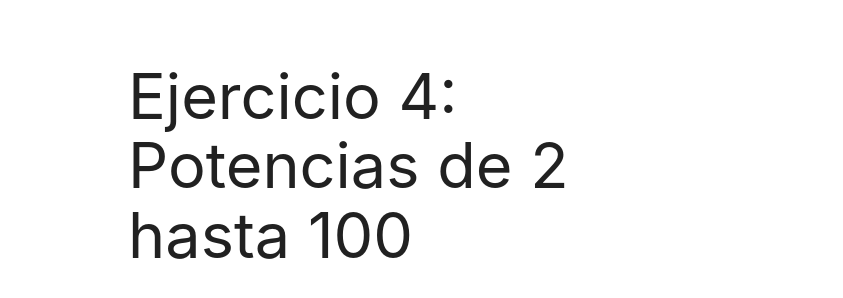
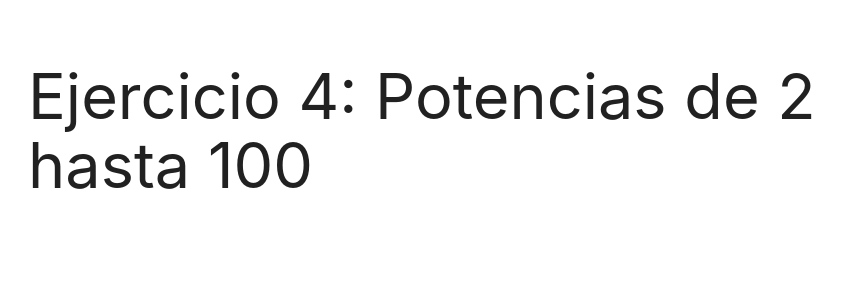
Before and after one commit to andresmelendez/GA2-220501096-AA3-EV01, a plain HTML site: page Eje3.html in a window 1280 px wide. Shown: the whole page, without its empty margins (212-1055 px from the left). Drawn offline with Linux system fonts and the light colour scheme.

Commit message:
GA2-220501096-AA3-EV01

```diff
--- a/Eje3.html
+++ b/Eje3.html
@@ -8,7 +8,7 @@
     <link href="assets/css/materialize.min.css" rel="stylesheet">
     <style>
         body { padding: 20px; }
-        .container { max-width: 600px; margin: auto; }
+        .container { max-width: 800px; margin: auto; }
     </style>
 </head>
 <body>
```
Also changed, not shown: Eje1.html (+1 -1 lines), Eje10.html (+1 -1 lines), Eje2.html (+1 -1 lines), Eje4.html (+1 -1 lines), Eje5.html (+1 -1 lines), Eje6.html (+1 -1 lines), Eje7.html (+1 -1 lines), Eje8.html (+1 -1 lines), Eje9.html (+1 -1 lines).
